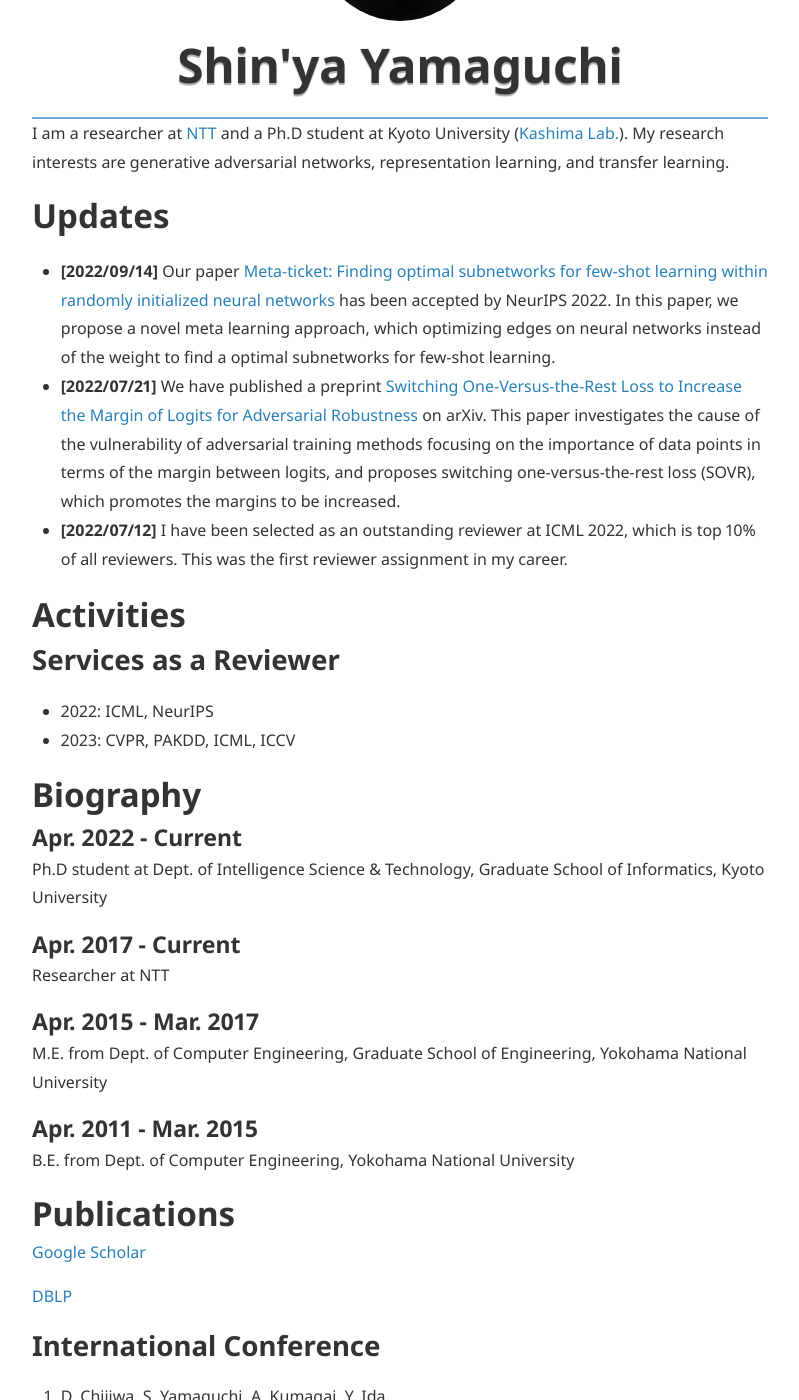
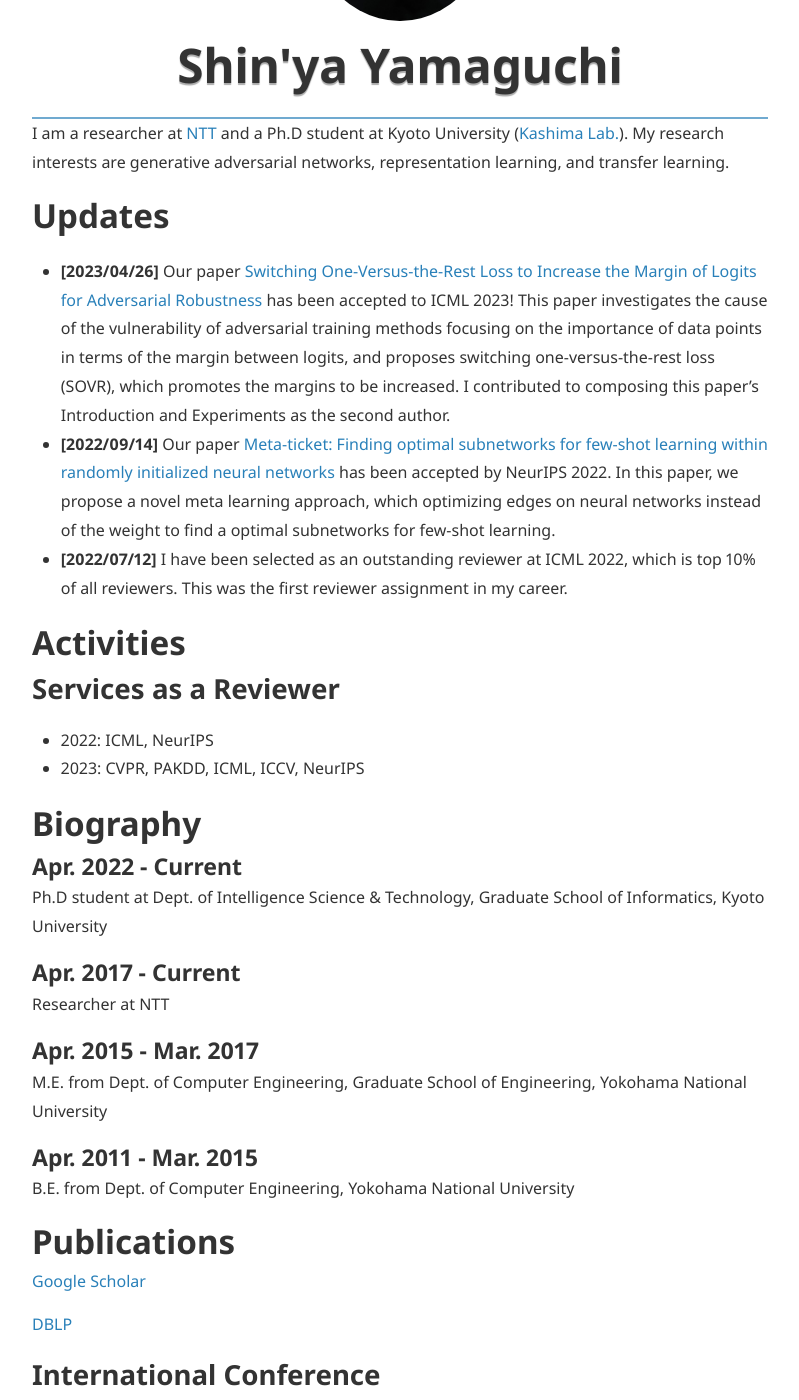
Before and after one commit to yshinya6/yshinya6.github.io, a Jekyll site: the page built from index.md, in a window 1280 px wide and 1400 px high, scrolled down 311 px. Shown: the whole window, without its empty margins (240-1039 px from the left). Built offline with Jekyll 4.4.1, drawn with Linux system fonts in a browser that asks for light colours; nearby versions of some CDN libraries; some of the changed text lies outside the part shown.

Commit message:
Add ICML2023

```diff
--- a/index.md
+++ b/index.md
@@ -20,15 +20,15 @@ I am a researcher at [NTT](https://www.rd.ntt/e/cds/) and a Ph.D student at Kyot
 My research interests are generative adversarial networks, representation learning, and transfer learning.
 
 # Updates
+* **[2023/04/26]** Our paper [Switching One-Versus-the-Rest Loss to Increase the Margin of Logits for Adversarial Robustness](https://arxiv.org/abs/2207.10283) has been accepted to ICML 2023! This paper investigates the cause of the vulnerability of adversarial training methods focusing on the importance of data points in terms of the margin between logits, and proposes switching one-versus-the-rest loss (SOVR), which promotes the margins to be increased. I contributed to composing this paper's Introduction and Experiments as the second author.
 * **[2022/09/14]** Our paper [Meta-ticket: Finding optimal subnetworks for few-shot learning within randomly initialized neural networks](https://arxiv.org/abs/2205.15619) has been accepted by NeurIPS 2022. In this paper, we propose a novel meta learning approach, which optimizing edges on neural networks instead of the weight to find a optimal subnetworks for few-shot learning.
-* **[2022/07/21]** We have published a preprint [Switching One-Versus-the-Rest Loss to Increase the Margin of Logits for Adversarial Robustness](https://arxiv.org/abs/2207.10283) on arXiv. This paper investigates the cause of the vulnerability of adversarial training methods focusing on the importance of data points in terms of the margin between logits, and proposes switching one-versus-the-rest loss (SOVR), which promotes the margins to be increased.
 * **[2022/07/12]** I have been selected as an outstanding reviewer at ICML 2022, which is top 10% of all reviewers. This was the first reviewer assignment in my career.
 
 
 # Activities
 ## Services as a Reviewer
 - 2022: ICML, NeurIPS
-- 2023: CVPR, PAKDD, ICML, ICCV
+- 2023: CVPR, PAKDD, ICML, ICCV, NeurIPS
 
 # Biography
 ### Apr. 2022 - Current
@@ -48,45 +48,45 @@ B.E. from Dept. of Computer Engineering, Yokohama National University
 
 [DBLP](https://dblp.org/pid/215/6588.html)
 ## International Conference
-1. D. Chijiwa, <u>S. Yamaguchi</u>, A. Kumagai, Y. Ida,
+1. S. Kanai, <u>S. Yamaguchi</u>, M. Yamada, H. Takahashi, Y. Ida,
+[**Switching One-Versus-the-Rest Loss to Increase the Margin of Logits for Adversarial Robustness**](https://arxiv.org/abs/2207.10283),
+International Conference on Machine Learning (ICML), 2023.
+2. D. Chijiwa, <u>S. Yamaguchi</u>, A. Kumagai, Y. Ida,
 [**Meta-ticket: Finding optimal subnetworks for few-shot learning within randomly initialized neural networks**](https://arxiv.org/abs/2205.15619),
 Neural Information Processing Systems (NeurIPS), 2022.
-2. K. Adachi, <u>S. Yamaguchi</u>,
+3. K. Adachi, <u>S. Yamaguchi</u>,
 [**Learning Robust Convolutional Neural Networks with Relevant Feature Focusing via Explanations**](https://arxiv.org/abs/2202.04237),
 IEEE International Conference on Multimedia & Expo (ICME), 2022.
-3. D. Chijiwa, <u>S. Yamaguchi</u>, Y. Ida, K. Umakoshi, T. Inoue,
+4. D. Chijiwa, <u>S. Yamaguchi</u>, Y. Ida, K. Umakoshi, T. Inoue,
 [**Pruning Randomly Initialized Neural Networks with Iterative Randomization**](https://openreview.net/pdf?id=QCPY2eMXYs),
 Neural Information Processing Systems (NeurIPS, **Spotlight**), 2021. [[arXiv]](https://arxiv.org/abs/2106.09269) [[code]](https://github.com/dchiji-ntt/iterand)
-4. <u>S. Yamaguchi</u>, S. Kanai,
+5. <u>S. Yamaguchi</u>, S. Kanai,
 [**F-Drop&Match: GANs with a Dead Zone in the High-Frequency Domain**](https://openaccess.thecvf.com/content/ICCV2021/html/Yamaguchi_F-DropMatch_GANs_With_a_Dead_Zone_in_the_High-Frequency_Domain_ICCV_2021_paper.html),
 International Conference on Computer Vision (ICCV), 2021. [[arXiv]](https://arxiv.org/abs/2106.02343)
-5. <u>S. Yamaguchi</u>, S. Kanai, T. Shioda, S. Takeda,
+6. <u>S. Yamaguchi</u>, S. Kanai, T. Shioda, S. Takeda,
 [**Image Enhanced Rotation Prediction for Self-Supervised Learning**](https://ieeexplore.ieee.org/document/9506132),
 IEEE International Conference on Image Processing (ICIP), 2021. [[arXiv]](https://arxiv.org/abs/1912.11603)
-6. S. Kanai, M. Yamada, <u>S. Yamaguchi</u>, H. Takahashi, Y. Ida,
+7. S. Kanai, M. Yamada, <u>S. Yamaguchi</u>, H. Takahashi, Y. Ida,
 [**Constraining Logits by Bounded Function for Adversarial Robustness**](https://ieeexplore.ieee.org/document/9533777),
 International Joint Conference on Neural Networks (IJCNN), 2021. [[arXiv]](https://arxiv.org/abs/2010.02558)
-7. <u>S. Yamaguchi</u>, S. Kanai, T. Eda,
+8. <u>S. Yamaguchi</u>, S. Kanai, T. Eda,
 [**Effective Data Augmentation with Multi-Domain Learning GANs**](https://ojs.aaai.org/index.php/AAAI/article/view/6131),
 AAAI Conference on Artificial Intelligence (AAAI), 2020. [[arXiv]](https://arxiv.org/abs/1912.11597)
-8. <u>S. Yamaguchi</u>, K. Kuramitsu,
+9. <u>S. Yamaguchi</u>, K. Kuramitsu,
 [**A Fusion Techniques of Schema and Syntax Rules for Validating Open Data**](https://link.springer.com/chapter/10.1007/978-3-319-56660-3_37),
 Asian Conference on Intelligent Information and Database Systems (ACIIDS), 2017
 
 ## Preprints
-1. S. Kanai, <u>S. Yamaguchi</u>, M. Yamada, H. Takahashi, Y. Ida,
-[**Switching One-Versus-the-Rest Loss to Increase the Margin of Logits for Adversarial Robustness**](https://arxiv.org/abs/2207.10283),
-arXiv, 2022.
-2. K. Adachi, <u>S. Yamaguchi</u>, A. Kumagai,
+1. K. Adachi, <u>S. Yamaguchi</u>, A. Kumagai,
 [**Covariance-aware Feature Alignment with Pre-computed Source Statistics for Test-time Adaptation**](https://arxiv.org/abs/2204.13263),
 arXiv, 2022.
-3. <u>S. Yamaguchi</u>, S. Kanai, A. Kumagai, D. Chijiwa, H. Kashima,
+2. <u>S. Yamaguchi</u>, S. Kanai, A. Kumagai, D. Chijiwa, H. Kashima,
 [**Transfer Learning with Pre-trained Conditional Generative Models**](https://arxiv.org/abs/2204.12833),
 arXiv, 2022.
-4. <u>S. Yamaguchi</u>, S. Kanai, T. Shioda, S. Takeda,
+3. <u>S. Yamaguchi</u>, S. Kanai, T. Shioda, S. Takeda,
 [**Multiple pretext-task for self-supervised learning via mixing multiple image transformations**](https://arxiv.org/abs/1912.11603v1),
 arXiv, 2019.
-5. K. Kuramitsu, <u>S. Yamaguchi</u>,
+4. K. Kuramitsu, <u>S. Yamaguchi</u>,
 [**XML Schema Validation using Parsing Expression Grammars**](https://peerj.com/preprints/1503.pdf),
 PeerJ PrePrints, 2015
 
```
